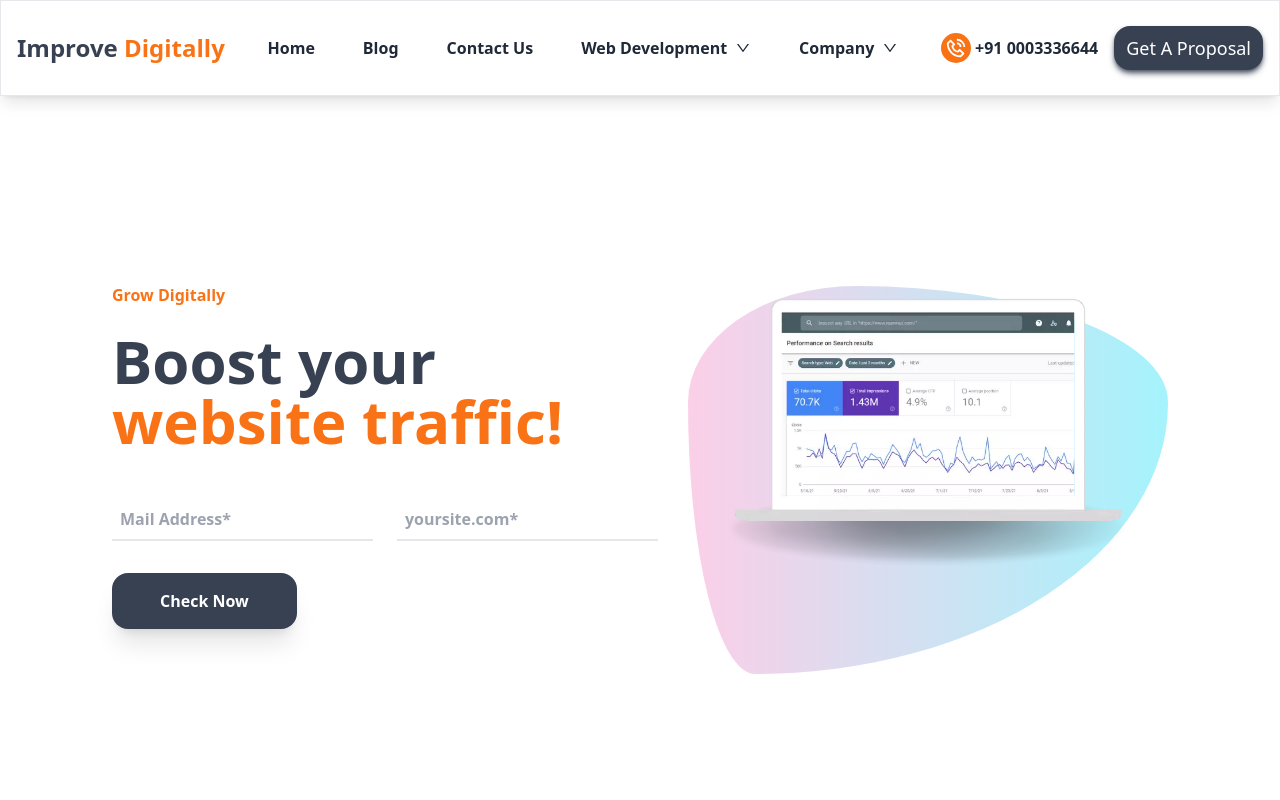
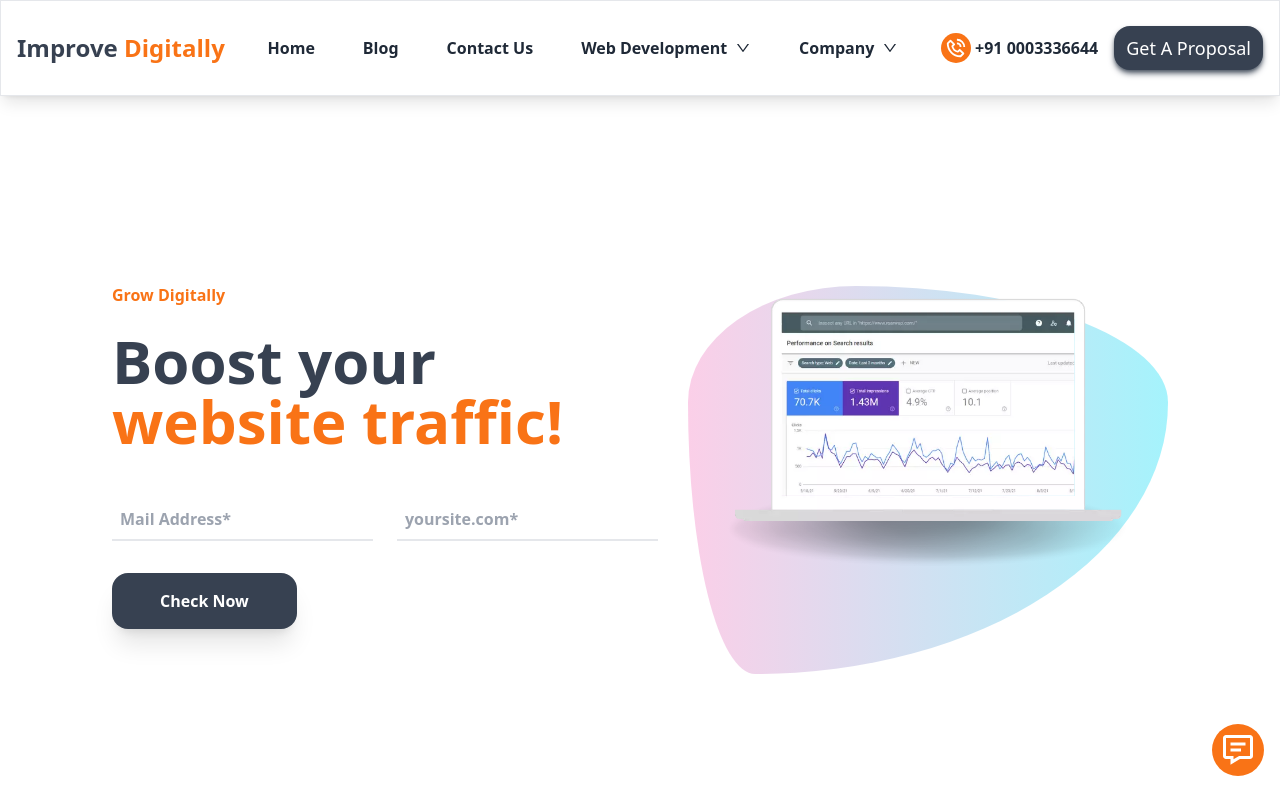
Before and after one commit to RohanSingh182003/Improve-Digitally-2.0, a React (Vite) app in the folder client/: page / in a window 1280 px wide. Shown: the top 800 px of the page. Built offline with nearby package versions, Linux system fonts and the light colour scheme.

Commit message:
make message section complete

```diff
--- a/client/src/App.jsx
+++ b/client/src/App.jsx
@@ -6,8 +6,8 @@ import {
   RouterProvider,
 } from "react-router-dom";
 // import routes as lazy components
-const LazyHomeLayout = React.lazy(() =>
-  import("./components/layouts/HomeLayout")
+const LazyBaseLayout = React.lazy(() =>
+  import("./components/layouts/BaseLayout")
 );
 const LazyHome = React.lazy(() => import("./components/home/Home"));
 
@@ -18,7 +18,7 @@ const App = () => {
         path={"/"}
         element={
           <React.Suspense fallback="Loading.....">
-            <LazyHomeLayout />
+            <LazyBaseLayout />
           </React.Suspense>
         }
       >
--- a/client/src/components/layouts/HomeLayout.jsx
+++ b/client/src/components/layouts/BaseLayout.jsx
@@ -1,5 +1,6 @@
 import React from 'react'
 import { Outlet } from 'react-router-dom'
+import Chat from '../others/chat/Chat'
 import Footer from '../others/footer/Footer'
 import Navbar from '../others/navbar/Navbar'
 
@@ -8,6 +9,7 @@ const HomeLayout = () => {
     <div>
         <Navbar/>
         <Outlet/>
+        <Chat/>
         <Footer/>
     </div>
   )
--- /dev/null
+++ b/client/src/components/others/chat/Chat.jsx
@@ -0,0 +1,22 @@
+import React, { useState } from "react";
+import { BiMessageDetail } from "react-icons/bi";
+import ChatContainer from "./ChatContainer";
+
+const Chat = () => {
+  const [toggle, setToggle] = useState(false);
+  return (
+    <div className="sticky bottom-6 flex justify-end px-4 overflow-hidden">
+      <div className="relative">
+      {toggle && <ChatContainer setToggle={setToggle} />}
+      <div
+        onClick={() => setToggle((initial) => !initial)}
+        className={`${!toggle && 'p-2'} bg-orange-500 text-white rounded-full w-fit cursor-pointer`}
+      >
+        {!toggle && <BiMessageDetail className="text-4xl" />}
+      </div>
+      </div>
+    </div>
+  );
+};
+
+export default Chat;
--- /dev/null
+++ b/client/src/components/others/chat/ChatContainer.jsx
@@ -0,0 +1,34 @@
+import { FiSend } from "react-icons/fi";
+import { RxCross2 } from "react-icons/rx";
+
+const ChatContainer = ({setToggle}) => {
+    return (
+      <div className="mb-6 w-full h-[80vh] md:w-64 md:h-[28rem] border rounded-lg overflow-hidden flex flex-col shadow-xl">
+        {/* chat heading */}
+        <div className="w-full h-14 flex justify-between items-center bg-orange-500 text-white px-6">
+          <p>Improve Digitally</p>
+          <RxCross2 onClick={() => setToggle((initial) => !initial)} className="text-xl border rounded-full cursor-pointer" />
+        </div>
+        {/* messages container */}
+        <div className="h-full backdrop-blur-xl bg-white/30 border-b p-2 overflow-y-scroll">
+          {/* message */}
+          <div className="chat chat-start">
+            <div className="chat-bubble bg-gray-300 text-gray-700">
+              Hi, how can I help you?
+            </div>
+          </div>
+        </div>
+        {/* sent message  */}
+        <div className="w-full flex items-center bg-white py-1">
+          <input
+            type="text"
+            placeholder="enter message..."
+            className="p-2 w-5/6 focus:outline-none"
+          />
+          <FiSend className="text-2xl text-gray-500 w-1/6 cursor-pointer" />
+        </div>
+      </div>
+    );
+  };
+
+export default ChatContainer;
```
